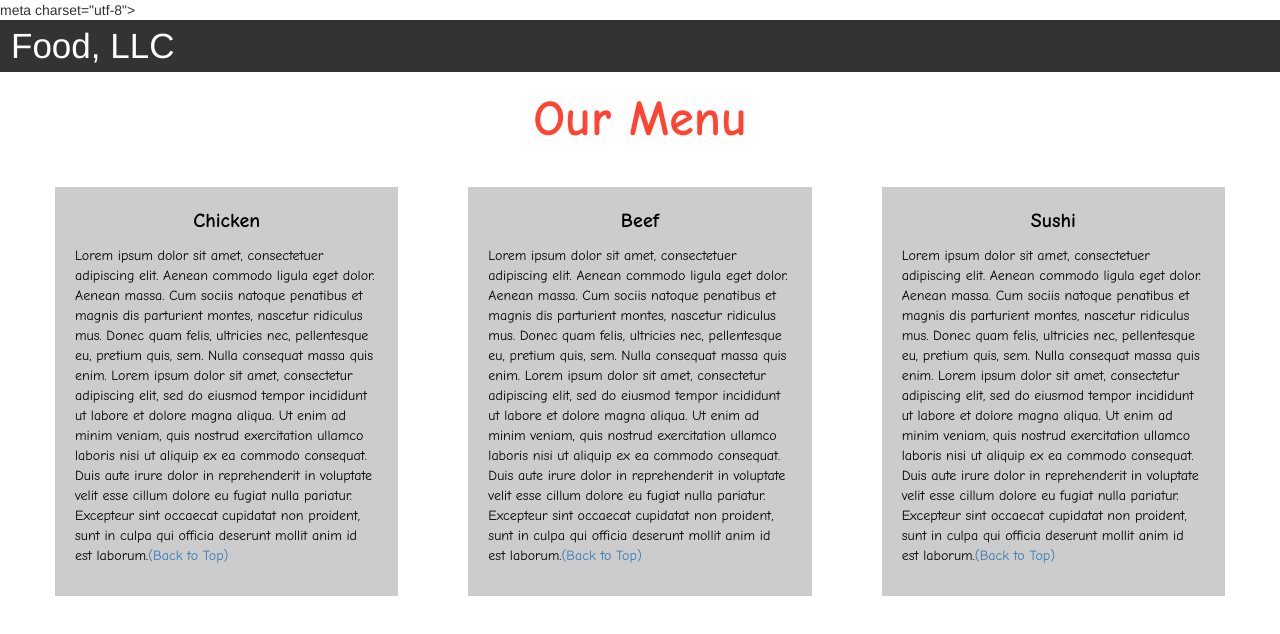
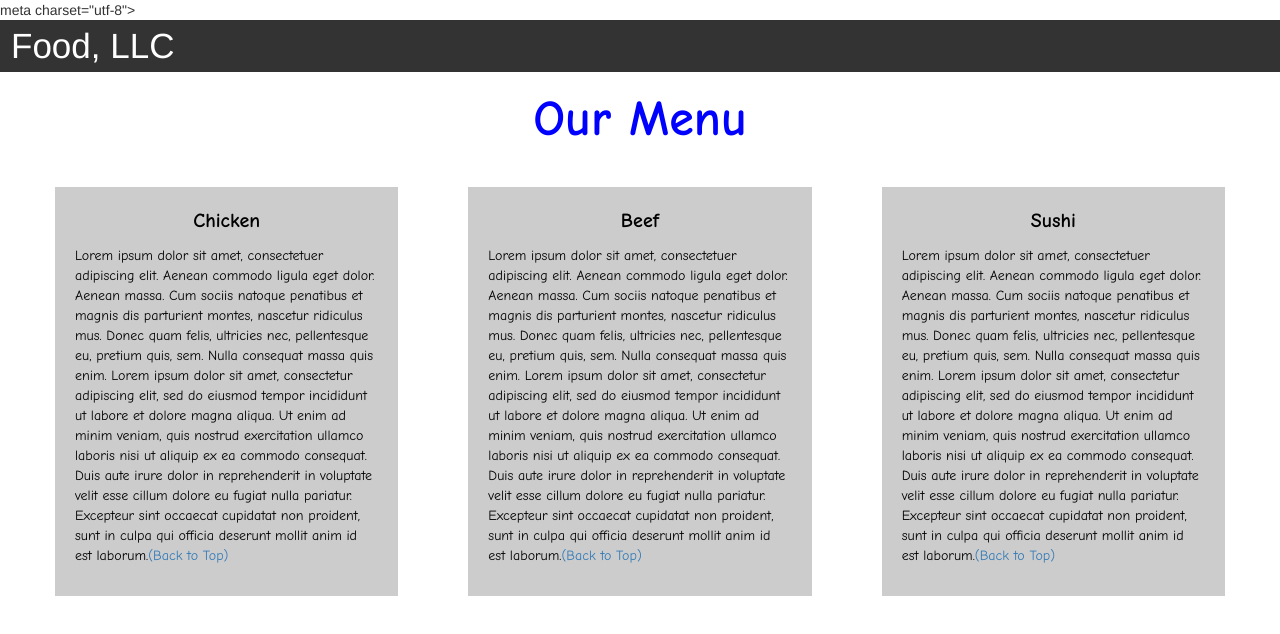
Before and after one commit to johnjessy92/module3, a plain HTML site: page index.html in a window 1280 px wide. Drawn offline with Linux system fonts and the light colour scheme.

Commit message:
Update style.css

```diff
--- a/style.css
+++ b/style.css
@@ -45,7 +45,7 @@
 .main-title{
   margin-bottom: 15px;
   text-align: center;
-  color: #ff4532;
+  color: blue;
   font-size: 50px;
   font-family: "Comic Sans MS", cursive, sans-serif;
   font-weight: bold;
```
